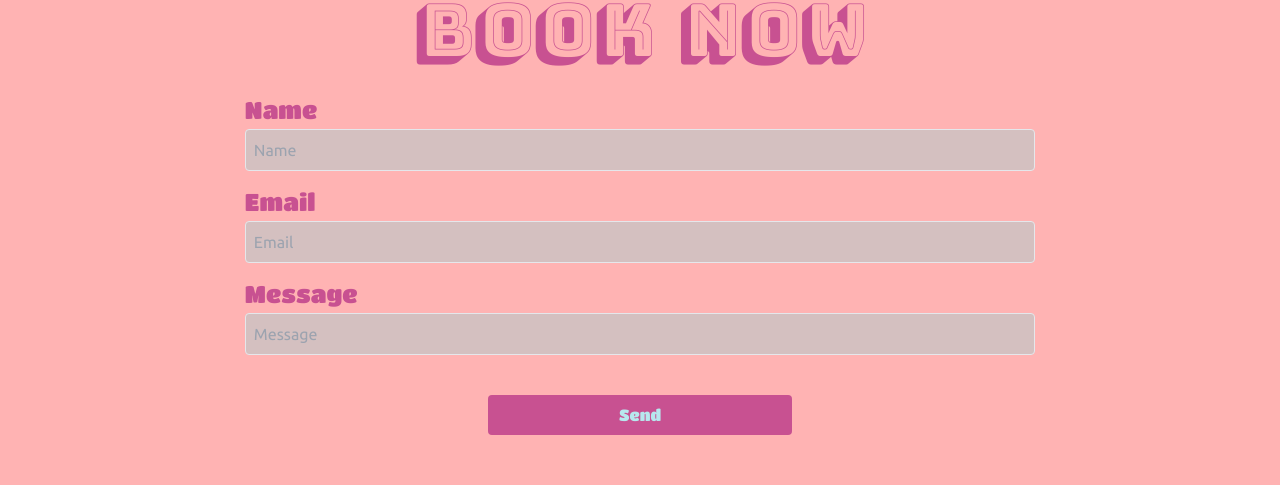
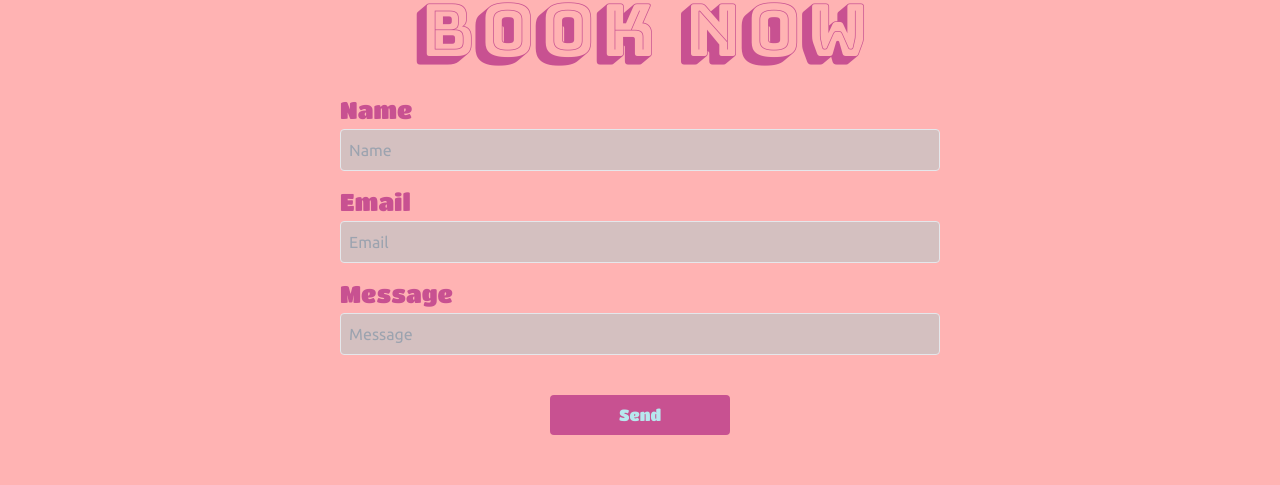
Before and after one commit to anomic84/musicportfolio, a React (Create React App) app: page / in a window 1280 px wide. Shown: the part 5639-6124 px from the top of the page. Built offline with nearby package versions, Linux system fonts and the light colour scheme; a web font is replaced by a local one.

Commit message:
fixed sizings on contact form

```diff
--- a/src/components/FormInput.jsx
+++ b/src/components/FormInput.jsx
@@ -9,7 +9,7 @@ const FormInput = (props) => {
         setFocused(true);
     };
     return (
-        <div className='w-[90%] md:w-[80%] lg:w-[65%] max-w-[1024px] mx-auto flex flex-col py-2'>
+        <div className='w-[90%] md:w-[80%] lg:w-[65%] max-w-[600px] mx-auto flex flex-col py-2'>
             <label className='text-scred text-[20px] sm:text-[22px] md:text-[24px] leading-[22px] sm:leading-[28px] md:leading-[30px] pb-1 font-titan text-busride'>{label}</label>
             <input
                 className='rounded bg-[#d4c0c0] font-ubuntu border border-scred text-slate-800 font-[500] p-2'
--- a/src/containers/Contact/Contact.jsx
+++ b/src/containers/Contact/Contact.jsx
@@ -75,7 +75,7 @@ const Contact = () => {
 
   console.log(values);
   return (
-    <section className='bg-mediabg'>
+    <section className='bg-mediabg '>
       < div className="flex justify-center pt-8 " id="contact" >
         <h1 className="text-center font-bungee text-7xl pb-3 text-busride">BOOK NOW</h1>
       </div >
@@ -89,7 +89,7 @@ const Contact = () => {
           />
         ))}
 
-        <button className="my-8 mx-auto  rounded bg-busride text-navnametext font-titan  w-[40%] sm:w-[25%] p-2">Send</button>
+        <button className="my-8 mx-auto  rounded bg-busride text-navnametext font-titan  w-[40%] sm:w-[25%] max-w-[180px] p-2">Send</button>
         {showMessage && <p className="messagesentbg text-scredhover text-lg py-1 duration-300 sm:w-[25%] sm:self-center">Message Sent!</p>}
       </form>
     </section >
```
